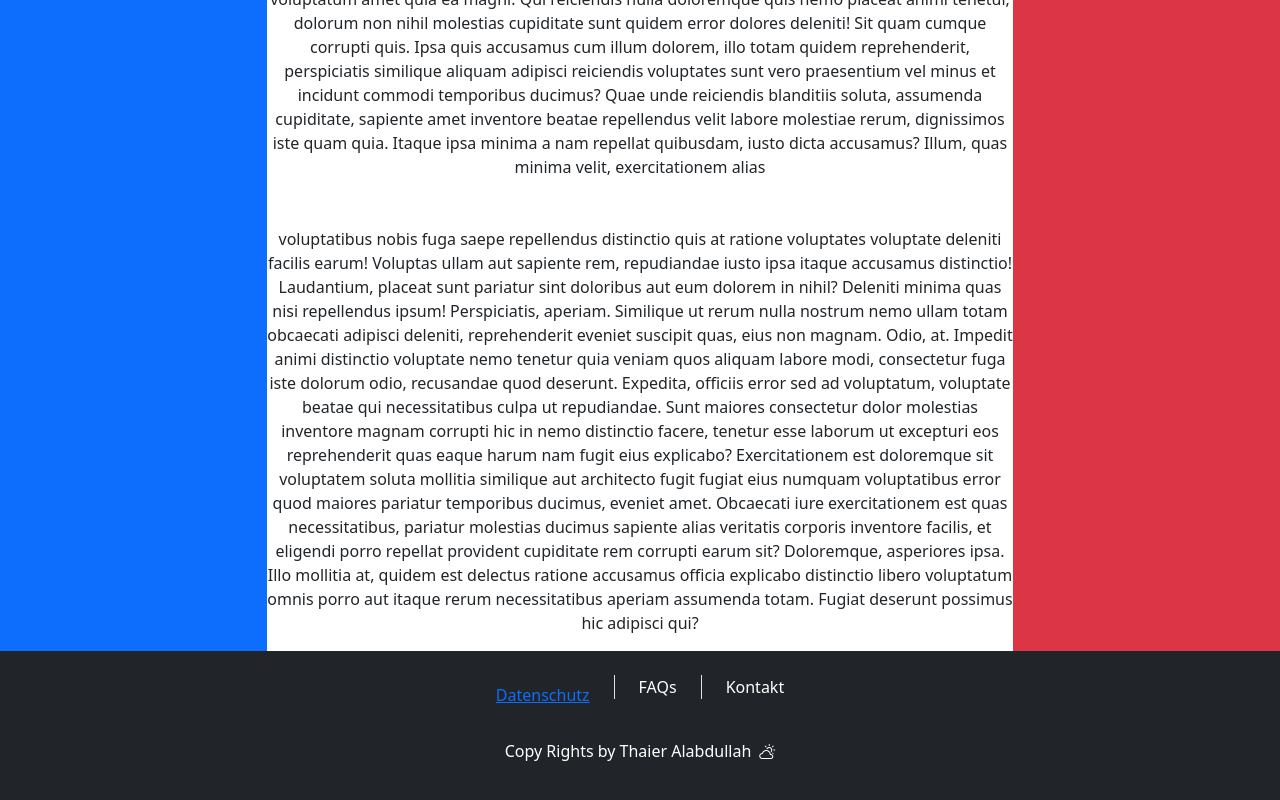
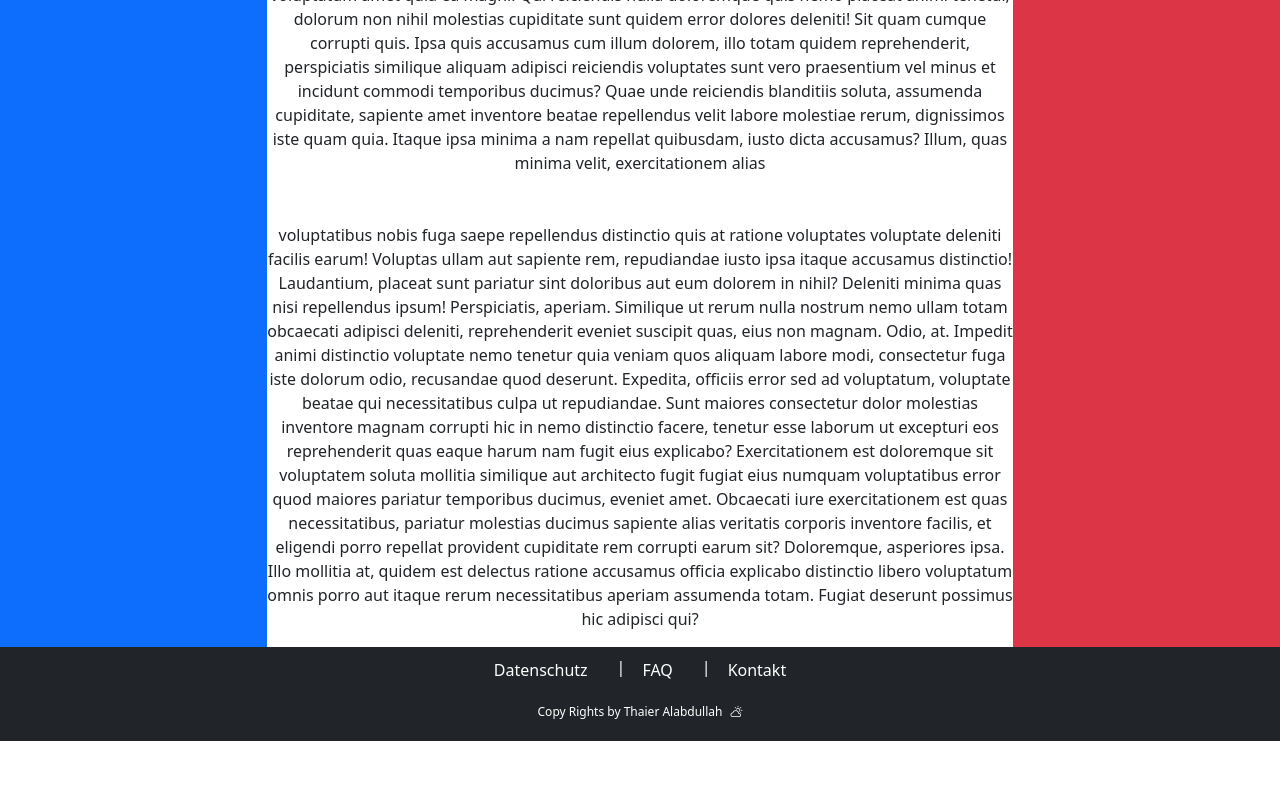
Before and after one commit to Codetella/Latex, a plain HTML site: page index.html in a window 1280 px wide. Shown: the part 1502-2302 px from the top of the page. After the commit the page ends 2243 px from the top, so only its background shows below. Drawn offline with nearby package versions, Linux system fonts and the light colour scheme.

Commit message:
commit_3

```diff
--- /dev/null
+++ b/css/style.css
@@ -0,0 +1,32 @@
+*
+{
+    margin: 0;
+    padding: 0;
+}
+
+
+footer .btn
+{
+    text-decoration: none;
+    color: #fff;
+    height: 28px;
+    text-align: center;
+
+
+}
+
+footer .btn:hover{
+    color: rgb(87, 154, 248);
+    text-decoration: underline;
+}
+
+.border-start{
+    margin-left: 20px;
+
+}
+
+footer p
+{
+    font-size: 12px;
+
+}
--- a/index.html
+++ b/index.html
@@ -5,6 +5,7 @@
     <meta http-equiv="X-UA-Compatible" content="IE=edge">
     <meta name="viewport" content="width=device-width, initial-scale=1.0">
     <link href="/css/bootstrap.min.css" rel="stylesheet">
+    <link rel="stylesheet" href="css/style.css">
     <link rel="stylesheet" href="https://cdn.jsdelivr.net/npm/bootstrap-icons@1.8.1/font/bootstrap-icons.css">
     <title>Latex</title>
 </head>
@@ -164,14 +165,18 @@
 
 <!--Footer-->
 
-<footer class="text-center bg-dark text-white p-4">
-    <div class="align-items-center  justify-content-center text-center  d-flex  ">
-        <a class="px-4">Datenschutz</a>
-        <p class="border-start px-4">FAQs</p>
-        <p class="border-start px-4">Kontakt</p>
+<footer class=" text-center bg-dark text-white p-1">
+    <div class="justify-content-center text-center  d-flex  ">
+
+        <button type="button" class="btn btn-link">Datenschutz</button>
+        <span class=" pt-1 me-1 ms-3">|</span>
+        <button type="button" class="btn btn-link">FAQ</button>
+        <span class=" pt-1 me-1 ms-3">|</span>
+        <button type="button" class="btn btn-link">Kontakt</button>
+
     </div>
-    <div>
-        <p class="pt-4">Copy Rights by Thaier Alabdullah<i class="bi bi-cloud-sun ps-2"></i></p>
+    <div class="mx-5">
+        <p class="mt-4 fw-light">Copy Rights by Thaier Alabdullah<i class="bi bi-cloud-sun ps-2"></i></p>
     </div>
 </footer>
 
```
